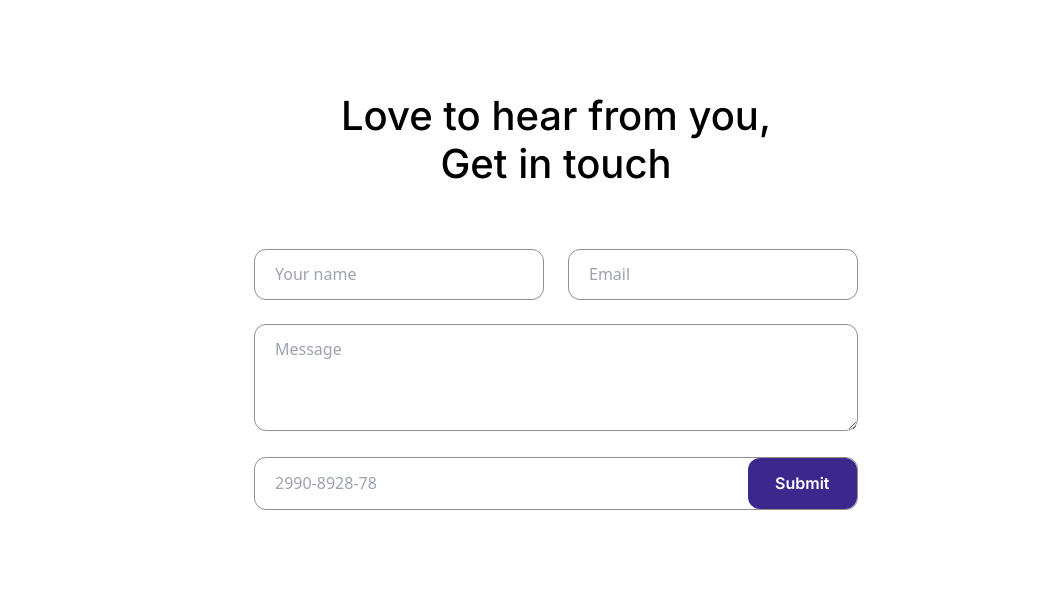
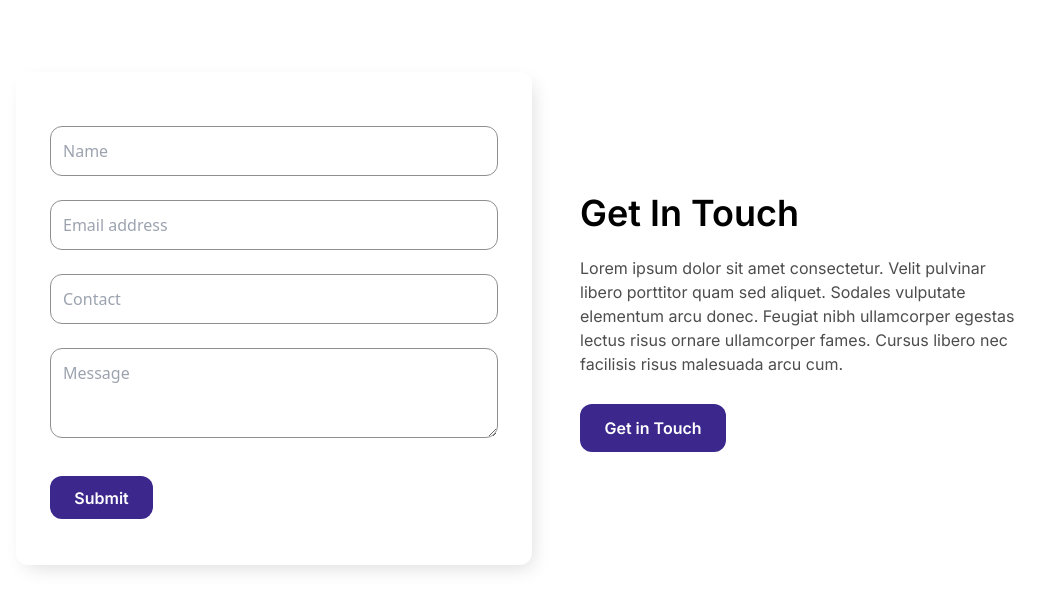
Before and after one commit to neharadialcode/tailwind-common-components, a React (Create React App) app: page /video in a window 1280 px wide. Shown: the top 610 px of the page, without its empty margins (84-1129 px from the left). Built offline with nearby package versions, Linux system fonts and the light colour scheme.

Commit message:
form second complete

```diff
--- a/src/App.js
+++ b/src/App.js
@@ -27,7 +27,8 @@ function App() {
           <Route path="/video" element={<Video />} />
         </Routes>
       </div> */}
-    <FormForth/>
+    {/* <FormForth/> */}
+    <FormSecond/>
     </>
   );
 }
--- a/src/components/FormSecond.jsx
+++ b/src/components/FormSecond.jsx
@@ -41,52 +41,76 @@ const FormSecond = () => {
               <div className="w-full">
                 <input
                   type="text"
-                  className={`border border-[#8F8F8F] w-full px-3 py-3 font-inter text-[#8F8F8F] sm:text-[16px] text-[14px] font-normal leading-normal rounded-xl ${
-                    error && touchForm.name === ""
-                      ? "border-danger"
-                      : touchForm !== ""
-                  }`}
                   placeholder="Name"
+                  className="border border-[#8F8F8F] w-full px-3 py-3 font-inter text-[#8F8F8F] sm:text-[16px] text-[14px] font-normal leading-normal rounded-xl"
                   onChange={(e) =>
                     setTouchForm({ ...touchForm, name: e.target.value })
                   }
                   value={touchForm.name}
                 />
+                <p className="requiredHeight mb-2">
+                  {error && touchForm.name === "" ? (
+                    <p className="text-black font-Inter font-medium leading-[157%] sm:text-[16px] text-[14px]">
+                      Name is required
+                    </p>
+                  ) : (
+                    touchForm !== ""
+                  )}
+                </p>
               </div>
               <input
                 type="email"
                 placeholder="Email address"
                 className="border border-[#8F8F8F] w-full px-3 py-3 font-inter text-[#8F8F8F] sm:text-[16px] text-[14px] font-normal leading-normal rounded-xl mt-4"
                 onChange={(e) =>
-                  setTouchForm({ ...touchForm, email: e.target.value })
+                  setTouchForm({ ...touchForm, name: e.target.value })
                 }
-                value={touchForm.email}
+                value={touchForm.name}
               />
+              <p className="requiredHeight mb-2">
+                {error && touchForm.name === "" ? (
+                  <p className="text-black font-Inter font-medium leading-[157%] sm:text-[16px] text-[14px]">
+                    Name is required
+                  </p>
+                ) : (
+                  touchForm !== ""
+                )}
+              </p>
               <input
                 type="number"
                 placeholder="Contact"
-                className={`border border-[#8F8F8F] w-full px-3 py-3 font-inter text-[#8F8F8F] sm:text-[16px] text-[14px] font-normal leading-normal rounded-xl mt-4 ${
-                  error && touchForm.contact === "w-full"
-                    ? "border-danger"
-                    : touchForm !== ""
-                }`}
+                className="border border-[#8F8F8F] w-full px-3 py-3 font-inter text-[#8F8F8F] sm:text-[16px] text-[14px] font-normal leading-normal rounded-xl mt-4"
                 onChange={(e) =>
-                  setTouchForm({ ...touchForm, contact: e.target.value })
+                  setTouchForm({ ...touchForm, name: e.target.value })
                 }
-                value={touchForm.contact}
+                value={touchForm.name}
               />
+              <p className="requiredHeight mb-2">
+                {error && touchForm.name === "" ? (
+                  <p className="text-black font-Inter font-medium leading-[157%] sm:text-[16px] text-[14px]">
+                    Name is required
+                  </p>
+                ) : (
+                  touchForm !== ""
+                )}
+              </p>
               <textarea
-                className={`border border-[#8F8F8F] w-full px-3 py-3 font-inter text-[#8F8F8F] sm:text-[16px] text-[14px] font-normal leading-normal rounded-xl mt-4 h-[90px] ${
-                  error && touchForm.message === ""
-                    ? "border-danger"
-                    : touchForm !== ""
-                }`}
                 placeholder="Message"
+                className="border border-[#8F8F8F] w-full px-3 py-3 font-inter text-[#8F8F8F] sm:text-[16px] text-[14px] font-normal leading-normal rounded-xl mt-4 h-[90px]"
                 onChange={(e) =>
                   setTouchForm({ ...touchForm, message: e.target.value })
                 }
                 value={touchForm.message}
               />
+              <p className="requiredHeight mb-1 text-danger font-medium text-end">
+                {error && touchForm.message === "" ? (
+                  <p className="text-black font-Inter font-medium leading-[157%] sm:text-[16px] text-[14px]">
+                    Text is required
+                  </p>
+                ) : (
+                  touchForm !== ""
+                )}
+              </p>
               <button className="mt-8 bg-blue h-[43px] w-[103px] flex justify-center items-center rounded-xl text-white font-Inter sm:text-[16px] text-[14px] hover:bg-white border-transparent hover:border-blue border-2 transition-all duration-300 hover:text-blue font-semibold leading-normal">
                 Submit
               </button>
```
